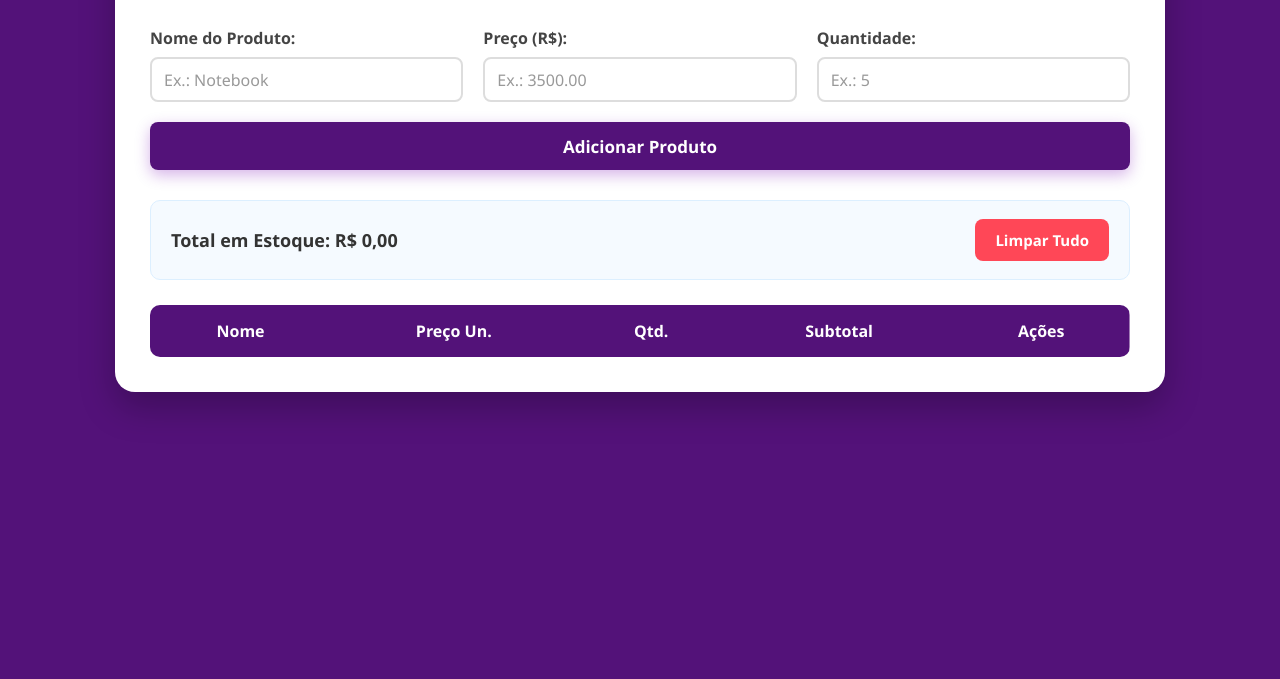
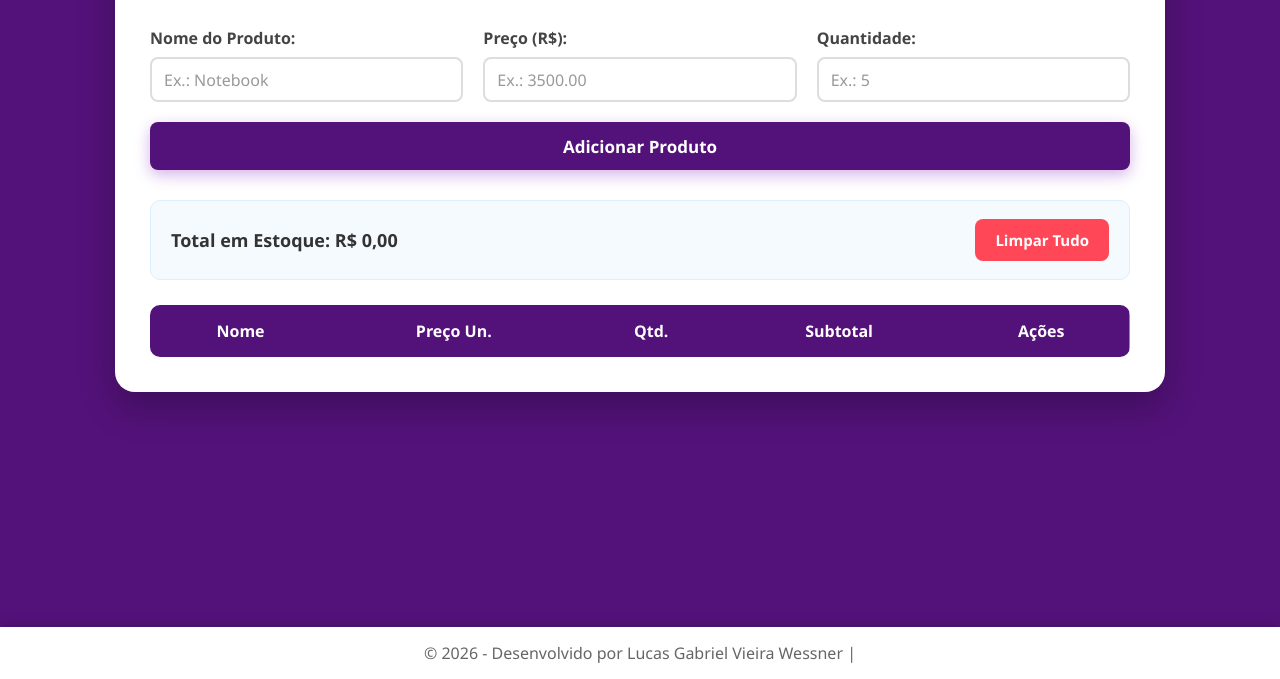
Before and after one commit to lucasgabrielwessner/CADASTRO_PRODUTOS_V1-, a plain HTML site: page index.html in a window 1280 px wide. Shown: the part 121-800 px from the top of the page. Drawn offline with Linux system fonts and the light colour scheme.

Commit message:
projeto atualizado

```diff
--- a/index.html
+++ b/index.html
@@ -9,6 +9,11 @@
 </head>
 
 <body>
+    <header>
+
+    </header>
+
+    <main>
 
         <div class="container">
 
@@ -70,6 +75,12 @@
 
         <script src="script.js"></script>
 
+    </main>
+
+    <footer>
+        <p>&copy; 2026 - Desenvolvido por Lucas Gabriel Vieira Wessner |</p>
+    </footer>
+
 </body>
 
 </html>
--- a/style.css
+++ b/style.css
@@ -7,9 +7,11 @@
 
 body {
     background: linear-gradient(135deg, #531279, #531279);
-    min-height: 100vh;
+    min-height: 100px;
     padding: 40px 20px;
     color: #333;
+    display: flex;
+    flex-direction: column;
 }
 
 /* CONTAINER PRINCIPAL */
@@ -178,6 +180,20 @@ body {
     transform: scale(1.05);
 }
 
+/* FOOTER */
+footer {
+    background: #ffffff;
+    text-align: center;
+    padding: 15px;
+    color: #666;
+    box-shadow: 0 -3px 10px rgba(0, 0, 0, .15);
+    position: fixed;
+    bottom: 0;
+    width: 100%;
+    box-sizing: border-box;
+    left: 0;
+}
+
 /* RESPONSIVIDADE */
 @media (max-width: 800px) {
 
```
Lines whose indentation alone changed are shown as unchanged.
